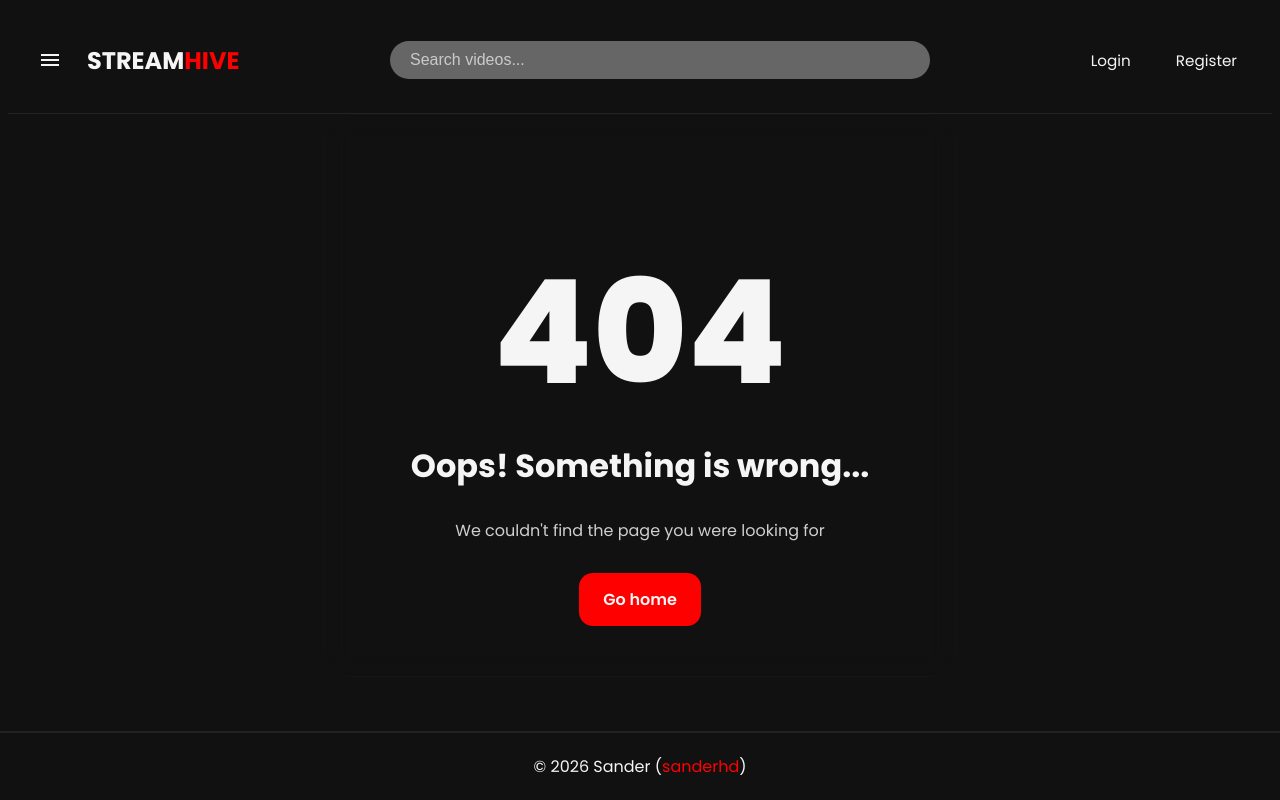
After one commit to sanderhd/StreamHive, a PHP site: page /views/404.php in a window 1280 px wide. The commit adds this page. Run offline with PHP 8.4, Linux system fonts and the light colour scheme.

Commit message:
feat: add 404 page

```diff
--- a/core/Router.php
+++ b/core/Router.php
@@ -42,6 +42,6 @@ class Router {
         }
 
         http_response_code(404);
-        echo "404";
+        require __DIR__ . "/../views/404.php";
     }
 }
--- /dev/null
+++ b/views/404.php
@@ -0,0 +1,129 @@
+<?php
+
+$config = require __DIR__ . "/../config/Config.php";
+
+?>
+
+<!DOCTYPE html>
+<html lang="en">
+<head>
+    <meta charset="UTF-8">
+    <meta name="viewport" content="width=device-width, initial-scale=1.0">
+    <title>404 | Streamhive</title>
+    <link rel="shortcut icon" href="public/images/favicon.ico" type="image/x-icon">
+
+    <link rel="stylesheet" href="public/assets/css/style.css">
+    <script src="public/assets/js/sidebar.js" defer></script>
+</head>
+<body>
+    <nav>
+        <div class="sidebar">
+            <button id="sidebarButton">
+                <svg xmlns="http://www.w3.org/2000/svg" height="24px" viewBox="0 -960 960 960" width="24px"><path d="M120-240v-80h720v80H120Zm0-200v-80h720v80H120Zm0-200v-80h720v80H120Z"/></svg>
+            </button>
+
+            <div class="sidebar-content" id="sidebarContent">
+                <div class="close" id="sidebarClose">
+                    <svg xmlns="http://www.w3.org/2000/svg" height="24px" viewBox="0 -960 960 960" width="24px"><path d="m256-200-56-56 224-224-224-224 56-56 224 224 224-224 56 56-224 224 224 224-56 56-224-224-224 224Z"/></svg>
+                </div>
+
+                <div class="mobile-search">
+                    <input class="search-input" id="mobileSearchInput" placeholder="Search videos...">
+                </div>
+
+                <a href="<?php echo $config["base_path"]; ?>">
+                    <svg xmlns="http://www.w3.org/2000/svg" height="24px" viewBox="0 -960 960 960" width="24px"><path d="M240-200h120v-240h240v240h120v-360L480-740 240-560v360Zm-80 80v-480l320-240 320 240v480H520v-240h-80v240H160Zm320-350Z"/></svg>
+                    Home
+                </a>
+
+                <a href="<?php echo $config["base_path"]; ?>/trending">
+                    <svg xmlns="http://www.w3.org/2000/svg" height="24px" viewBox="0 -960 960 960" width="24px"><path d="M240-400q0 52 21 98.5t60 81.5q-1-5-1-9v-9q0-32 12-60t35-51l113-111 113 111q23 23 35 51t12 60v9q0 4-1 9 39-35 60-81.5t21-98.5q0-50-18.5-94.5T648-574q-20 13-42 19.5t-45 6.5q-62 0-107.5-41T401-690q-39 33-69 68.5t-50.5 72Q261-513 250.5-475T240-400Zm240 52-57 56q-11 11-17 25t-6 29q0 32 23.5 55t56.5 23q33 0 56.5-23t23.5-55q0-16-6-29.5T537-292l-57-56Zm0-492v132q0 34 23.5 57t57.5 23q18 0 33.5-7.5T622-658l18-22q74 42 117 117t43 163q0 134-93 227T480-80q-134 0-227-93t-93-227q0-129 86.5-245T480-840Z"/></svg>
+                    Trending
+                </a>
+
+                <a href="<?php echo $config["base_path"]; ?>/subscriptions">
+                    <svg xmlns="http://www.w3.org/2000/svg" height="24px" viewBox="0 -960 960 960" width="24px"><path d="M160-80q-33 0-56.5-23.5T80-160v-400q0-33 23.5-56.5T160-640h640q33 0 56.5 23.5T880-560v400q0 33-23.5 56.5T800-80H160Zm0-80h640v-400H160v400Zm240-40 240-160-240-160v320ZM160-680v-80h640v80H160Zm120-120v-80h400v80H280ZM160-160v-400 400Z"/></svg>
+                    Subscriptions
+                </a>
+
+                <div class="spacer"></div>
+
+                <a href="<?php echo $config["base_path"]; ?>/library">
+                    <svg xmlns="http://www.w3.org/2000/svg" height="24px" viewBox="0 -960 960 960" width="24px"><path d="M400-400h160v-80H400v80Zm0-120h320v-80H400v80Zm0-120h320v-80H400v80Zm-80 400q-33 0-56.5-23.5T240-320v-480q0-33 23.5-56.5T320-880h480q33 0 56.5 23.5T880-800v480q0 33-23.5 56.5T800-240H320Zm0-80h480v-480H320v480ZM160-80q-33 0-56.5-23.5T80-160v-560h80v560h560v80H160Zm160-720v480-480Z"/></svg>
+                    Library
+                </a>
+
+                <a href="<?php echo $config["base_path"]; ?>/history">
+                    <svg xmlns="http://www.w3.org/2000/svg" height="24px" viewBox="0 -960 960 960" width="24px" fill="#FFFFFF"><path d="M480-80q-155 0-269-103T82-440h81q15 121 105.5 200.5T480-160q134 0 227-93t93-227q0-134-93-227t-227-93q-86 0-159.5 42.5T204-640h116v80H88q29-140 139-230t253-90q83 0 156 31.5T763-763q54 54 85.5 127T880-480q0 83-31.5 156T763-197q-54 54-127 85.5T480-80Zm112-232L440-464v-216h80v184l128 128-56 56Z"/></svg>
+                    History
+                </a>
+            </div>
+        </div>
+
+        <a href="<?php echo $config["base_path"]; ?>"><h1 class="logo">STREAM<span class="red">HIVE</span></h1></a>
+
+       <div class="search">
+            <input class="search-input" id="searchInput" placeholder="Search videos...">
+        </div>
+
+        <div class="right">
+            <?php if (isset($_SESSION["user_id"])): ?>
+                <svg xmlns="http://www.w3.org/2000/svg" height="24px" viewBox="0 -960 960 960" width="24px" fill="#FFFFFF"><path d="M360-320h80v-120h120v-80H440v-120h-80v120H240v80h120v120ZM160-160q-33 0-56.5-23.5T80-240v-480q0-33 23.5-56.5T160-800h480q33 0 56.5 23.5T720-720v180l160-160v440L720-420v180q0 33-23.5 56.5T640-160H160Zm0-80h480v-480H160v480Zm0 0v-480 480Z"/></svg>
+
+                <svg xmlns="http://www.w3.org/2000/svg" height="24px" viewBox="0 -960 960 960" width="24px" fill="#FFFFFF"><path d="M160-200v-80h80v-280q0-83 50-147.5T420-792v-28q0-25 17.5-42.5T480-880q25 0 42.5 17.5T540-820v28q80 20 130 84.5T720-560v280h80v80H160Zm320-300Zm0 420q-33 0-56.5-23.5T400-160h160q0 33-23.5 56.5T480-80ZM320-280h320v-280q0-66-47-113t-113-47q-66 0-113 47t-47 113v280Z"/></svg>
+
+                <a href="<?php echo $config["base_path"]; ?>/dashboard">
+                    <div class="profile">
+                        <svg xmlns="http://www.w3.org/2000/svg" height="24px" viewBox="0 -960 960 960" width="24px" fill="#FFFFFF"><path d="M324.5-404.5Q310-419 310-440t14.5-35.5Q339-490 360-490t35.5 14.5Q410-461 410-440t-14.5 35.5Q381-390 360-390t-35.5-14.5Zm240 0Q550-419 550-440t14.5-35.5Q579-490 600-490t35.5 14.5Q650-461 650-440t-14.5 35.5Q621-390 600-390t-35.5-14.5ZM480-160q134 0 227-93t93-227q0-24-3-46.5T786-570q-21 5-42 7.5t-44 2.5q-91 0-172-39T390-708q-32 78-91.5 135.5T160-486v6q0 134 93 227t227 93Zm0 80q-83 0-156-31.5T197-197q-54-54-85.5-127T80-480q0-83 31.5-156T197-763q54-54 127-85.5T480-880q83 0 156 31.5T763-763q54 54 85.5 127T880-480q0 83-31.5 156T763-197q-54 54-127 85.5T480-80Zm-54-715q42 70 114 112.5T700-640q14 0 27-1.5t27-3.5q-42-70-114-112.5T480-800q-14 0-27 1.5t-27 3.5ZM177-581q51-29 89-75t57-103q-51 29-89 75t-57 103Zm249-214Zm-103 36Z"/></svg>
+                    </div>
+                </a>
+            <?php else: ?>
+                <a href="<?php echo $config["base_path"]; ?>/login">
+                    Login
+                </a>
+                <a href="<?php echo $config["base_path"]; ?>/register">
+                    Register
+                </a>
+            <?php endif; ?>
+        </div>
+
+        <div class="mobile-menu">
+            <a href="<?php echo $config["base_path"]; ?>">
+                <svg xmlns="http://www.w3.org/2000/svg" height="24px" viewBox="0 -960 960 960" width="24px"><path d="M240-200h120v-240h240v240h120v-360L480-740 240-560v360Zm-80 80v-480l320-240 320 240v480H520v-240h-80v240H160Zm320-350Z"/></svg>
+                Home
+            </a>
+
+            <a href="<?php echo $config["base_path"]; ?>/trending">
+                <svg xmlns="http://www.w3.org/2000/svg" height="24px" viewBox="0 -960 960 960" width="24px"><path d="M240-400q0 52 21 98.5t60 81.5q-1-5-1-9v-9q0-32 12-60t35-51l113-111 113 111q23 23 35 51t12 60v9q0 4-1 9 39-35 60-81.5t21-98.5q0-50-18.5-94.5T648-574q-20 13-42 19.5t-45 6.5q-62 0-107.5-41T401-690q-39 33-69 68.5t-50.5 72Q261-513 250.5-475T240-400Zm240 52-57 56q-11 11-17 25t-6 29q0 32 23.5 55t56.5 23q33 0 56.5-23t23.5-55q0-16-6-29.5T537-292l-57-56Zm0-492v132q0 34 23.5 57t57.5 23q18 0 33.5-7.5T622-658l18-22q74 42 117 117t43 163q0 134-93 227T480-80q-134 0-227-93t-93-227q0-129 86.5-245T480-840Z"/></svg>
+                Trending
+            </a>
+
+            <a href="<?php echo $config["base_path"]; ?>/subscriptions">
+                <svg xmlns="http://www.w3.org/2000/svg" height="24px" viewBox="0 -960 960 960" width="24px"><path d="M160-80q-33 0-56.5-23.5T80-160v-400q0-33 23.5-56.5T160-640h640q33 0 56.5 23.5T880-560v400q0 33-23.5 56.5T800-80H160Zm0-80h640v-400H160v400Zm240-40 240-160-240-160v320ZM160-680v-80h640v80H160Zm120-120v-80h400v80H280ZM160-160v-400 400Z"/></svg>
+                Subscriptions
+            </a>
+
+            <a href="<?php echo $config["base_path"]; ?>/library">
+                <svg xmlns="http://www.w3.org/2000/svg" height="24px" viewBox="0 -960 960 960" width="24px"><path d="m460-380 280-180-280-180v360ZM320-240q-33 0-56.5-23.5T240-320v-480q0-33 23.5-56.5T320-880h480q33 0 56.5 23.5T880-800v480q0 33-23.5 56.5T800-240H320Zm0-80h480v-480H320v480ZM160-80q-33 0-56.5-23.5T80-160v-560h80v560h560v80H160Zm160-720v480-480Z"/></svg>
+                Library
+            </a>
+        </div>
+    </nav>
+
+    <main>
+        <div class="error-page">
+            <h1>404</h1>
+            <h2>Oops! Something is wrong...</h2>
+            <p>We couldn't find the page you were looking for</p>
+
+            <div class="buttons">
+                <a href="<?php echo $config["base_path"] ?>">Go home</a>
+            </div>
+        </div>
+    </main>
+
+    <footer>
+        <p>&copy; 2026 Sander (<a href="https://github.com/sanderhd" target="_blank">sanderhd</a>)</p>
+    </footer>
+</body>
+</html>
```
Also changed, not shown: public/assets/css/style.css, public/assets/scss/_404.scss (added), public/assets/scss/style.scss, 1 other file.
